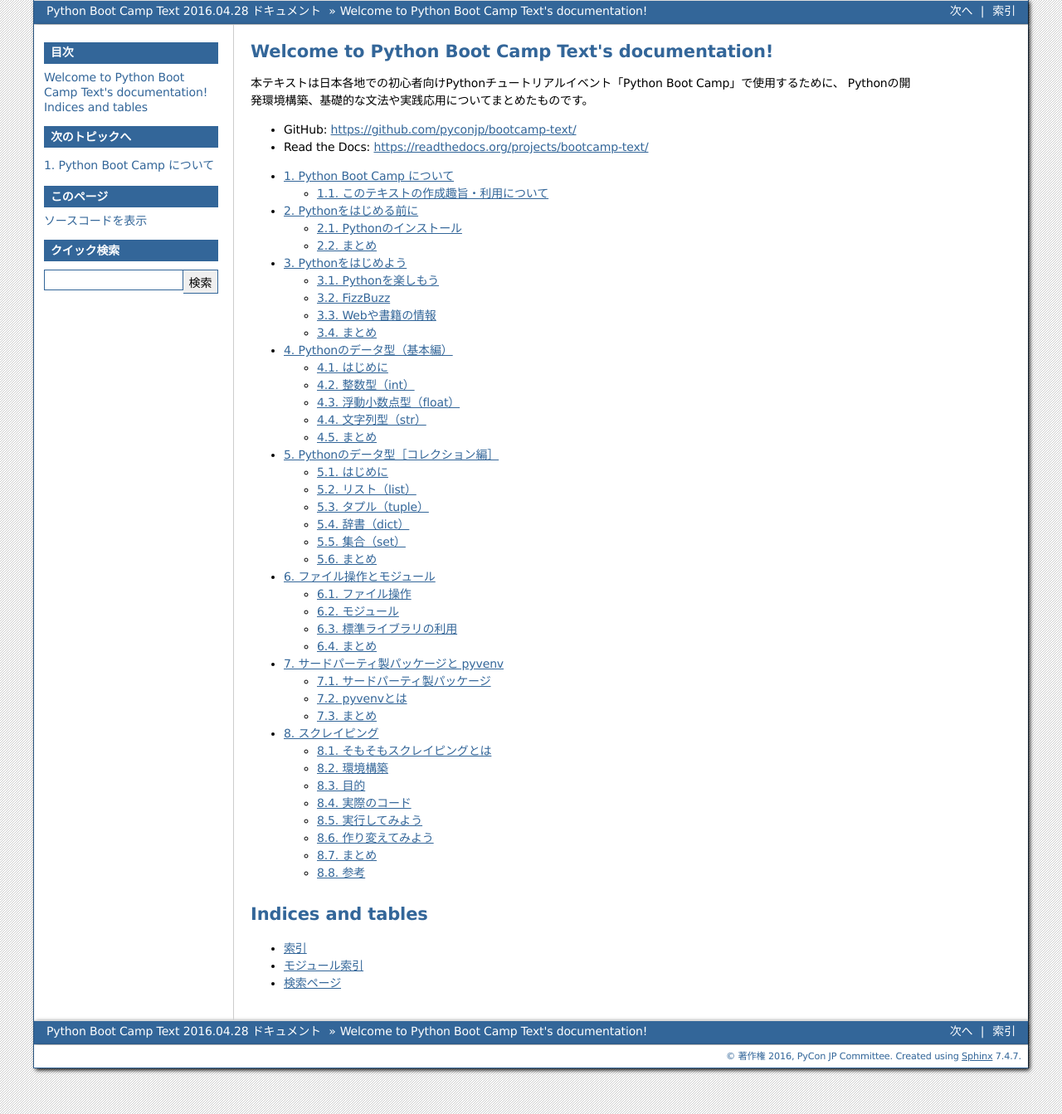
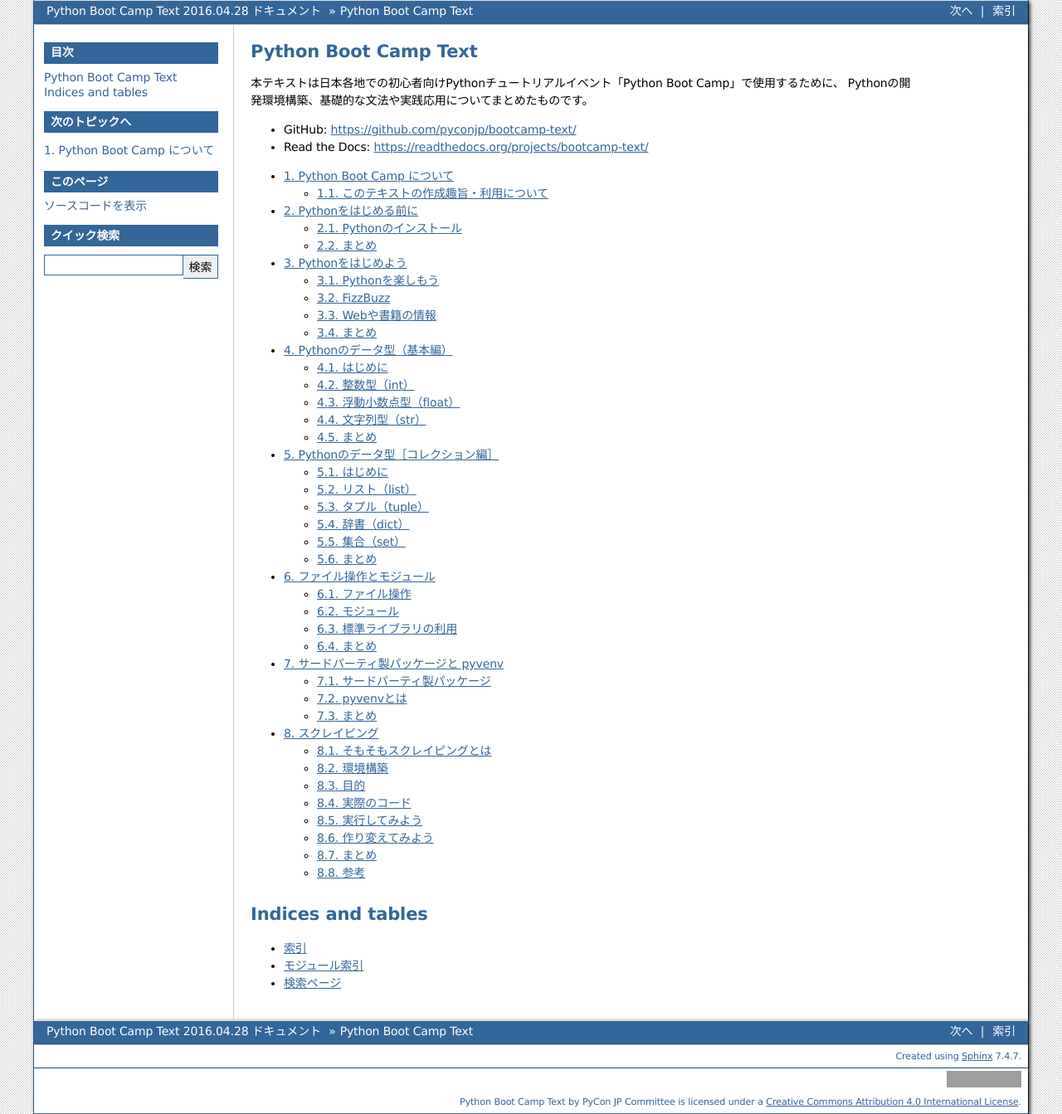
Before and after one commit to pyconjp/pycamp.pycon.jp, a Sphinx documentation site: the page built from source/index.rst, in a window 1280 px wide. Shown: the whole page at 83% size. Built offline with Sphinx 7.4.7, drawn with Linux system fonts in a browser that asks for light colours; grey boxes are pictures that could not be loaded.

Commit message:
ISSHA-290 フッターに CC-BY とライセンスを明記

```diff
--- /dev/null
+++ b/source/_templates/layout.html
@@ -0,0 +1,11 @@
+{% extends "!layout.html" %}
+
+{% block footer %}
+{{ super() }}
+<div class="footer">
+  <a rel="license" href="http://creativecommons.org/licenses/by/4.0/">
+    <img alt="Creative Commons License" style="border-width:0" src="https://i.creativecommons.org/l/by/4.0/88x31.png" />
+  </a><br />
+  <span xmlns:dct="http://purl.org/dc/terms/" href="http://purl.org/dc/dcmitype/Text" property="dct:title" rel="dct:type">Python Boot Camp Text</span> by <span xmlns:cc="http://creativecommons.org/ns#" property="cc:attributionName">PyCon JP Committee</span> is licensed under a <a rel="license" href="http://creativecommons.org/licenses/by/4.0/">Creative Commons Attribution 4.0 International License</a>.
+</div>
+{% endblock %}
--- a/source/conf.py
+++ b/source/conf.py
@@ -48,7 +48,7 @@
 
 # General information about the project.
 project = u'Python Boot Camp Text'
-copyright = u'2016, PyCon JP Committee'
+copyright = u''
 author = u'PyCon JP Committee'
 
 # The version info for the project you're documenting, acts as replacement for
@@ -176,7 +176,7 @@
 #html_show_sphinx = True
 
 # If true, "(C) Copyright ..." is shown in the HTML footer. Default is True.
-#html_show_copyright = True
+html_show_copyright = False
 
 # If true, an OpenSearch description file will be output, and all pages will
 # contain a <link> tag referring to it.  The value of this option must be the
--- a/source/index.rst
+++ b/source/index.rst
@@ -3,8 +3,8 @@
    You can adapt this file completely to your liking, but it should at least
    contain the root `toctree` directive.
 
-Welcome to Python Boot Camp Text's documentation!
-=================================================
+Python Boot Camp Text
+=====================
 
 
 本テキストは日本各地での初心者向けPythonチュートリアルイベント「Python Boot Camp」で使用するために、
```
